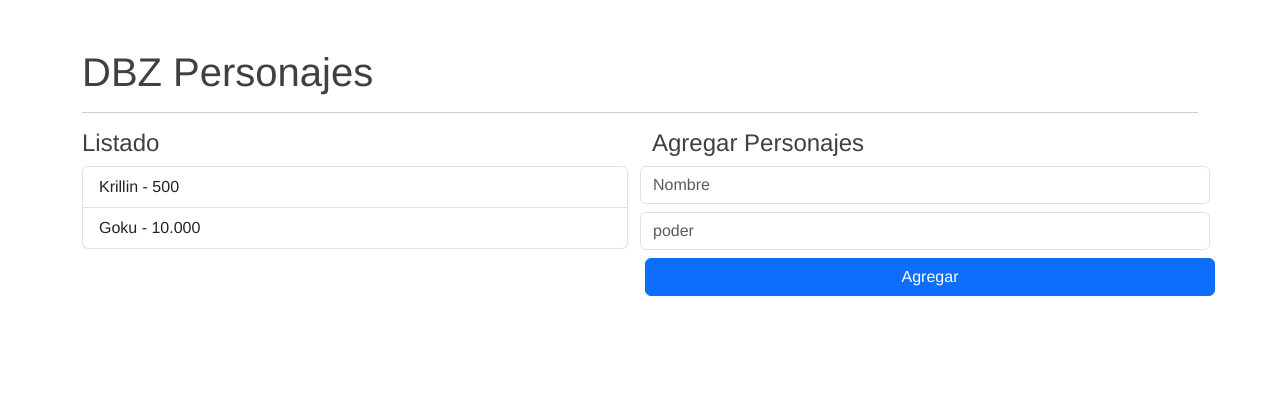
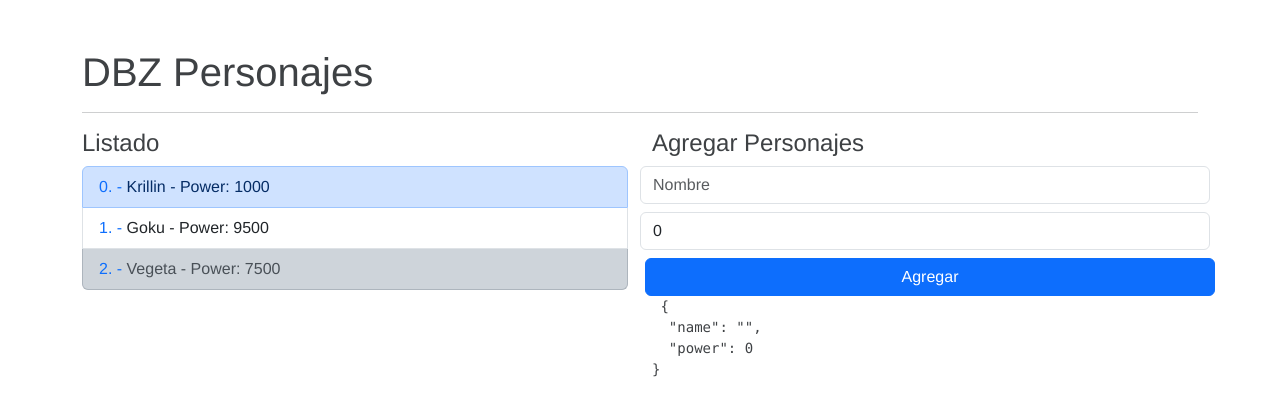
Before and after one commit to Car-Lab312/Curso-Angula, an Angular app: page / in a window 1280 px wide. Shown: the top 416 px of the page. Built offline with nearby package versions, Linux system fonts and the light colour scheme.

Commit message:
respaldo

```diff
--- a/src/app/dbz/components/add-character/add-character.component.html
+++ b/src/app/dbz/components/add-character/add-character.component.html
@@ -1,9 +1,12 @@
 <h4>Agregar Personajes</h4>
 <form class="row">
-    <input type="text" class="form-control mb-2" placeholder="Nombre">
-    <input type="number" class="form-control mb-2" placeholder="poder">
+    <input type="text" [(ngModel)]="character.name" name="name" class="form-control mb-2" placeholder="Nombre">
 
-    <button type="submit" class="btn btn-primary">
+    <input type="number" [(ngModel)]="character.power" name="power" class="form-control mb-2" placeholder="poder">
+
+    <button type="submit" class="btn btn-primary" (click)="emitCharacter()">
         Agregar
     </button>
+
+    <pre> {{ character | json }} </pre>
 </form>
--- a/src/app/dbz/components/add-character/add-character.component.ts
+++ b/src/app/dbz/components/add-character/add-character.component.ts
@@ -1,4 +1,5 @@
 import { Component, OnInit } from '@angular/core';
+import { characters } from '../../interfaces/character.interface';
 
 @Component({
   selector: 'dbz-dd-character',
@@ -7,4 +8,14 @@
 })
 export class AddCharacterComponent {
 
+  public character: characters =
+  {
+    name: '',
+    power: 0
+  }
+
+  emitCharacter():void {
+    console.log(this.character);
+  }
+
 }
--- a/src/app/dbz/components/list/list.component.html
+++ b/src/app/dbz/components/list/list.component.html
@@ -1,5 +1,38 @@
 <h4>Listado</h4>
 <ul class="list-group">
-    <li class="list-group-item">Krillin - 500</li>
-    <li class="list-group-item">Goku - 10.000</li>
+    <!-- <li *ngFor="let character of characterList let i = index"
+        class="list-group-item">
+        <span class="text-primary">{{ i + 1 }}. - </span>
+        <span>{{ character.name }} - </span>
+        <strong>Power: </strong>
+        <span>{{character.power}}</span>
+        <span>Es el primero: {{ i === 0 }}</span>
+        <span>Es el último: {{ i === characterList.length - 1 }}</span>
+    </li> -->
+    <li *ngFor="
+        let character of characterList;
+        let i = index;
+        let isFirst = first;
+        let isLast = last;
+        let isEven =  even;
+        let isOdd =  odd;"
+        class="list-group-item"
+        [ngClass]="{
+            'list-group-item-dark': isLast,
+            'list-group-item-primary': isEven
+        }">
+
+        <span class="text-primary">{{ i }}. - </span>
+        <span>{{ character.name }} - </span>
+        <strong>Power: </strong>
+        <span>{{character.power}}</span>
+        <!-- <p></p>
+        <span>Es el primero: {{ isFirst }}</span>
+        <p></p>
+        <span>Es el último: {{ isLast }}</span> -->
+        <!-- <p></p>
+        <span>Es par: {{ isEven }}</span>
+        <p></p>
+        <span>Es impar: {{ isOdd }}</span> -->
+    </li>
 </ul>
--- a/src/app/dbz/components/list/list.component.ts
+++ b/src/app/dbz/components/list/list.component.ts
@@ -1,4 +1,5 @@
-import { Component, OnInit } from '@angular/core';
+import { Component, Input, OnInit } from '@angular/core';
+import { characters } from '../../interfaces/character.interface';
 
 @Component({
   selector: 'dbz-list',
@@ -7,4 +8,10 @@
 })
 export class ListComponent {
 
+  @Input()
+  public characterList: characters[] = [{
+    name: 'Trunks',
+    power: 10
+  }]
+
 }
--- a/src/app/dbz/dbz.module.ts
+++ b/src/app/dbz/dbz.module.ts
@@ -1,4 +1,5 @@
 import { Component, NgModule } from '@angular/core';
+import { FormsModule } from '@angular/forms';
 import { CommonModule } from '@angular/common';
 import { MainPageComponent } from './pages/main-page.component';
 import { ListComponent } from './components/list/list.component';
@@ -16,7 +17,8 @@
     MainPageComponent
   ],
   imports: [
-    CommonModule
+    CommonModule,
+    FormsModule
   ]
 })
 export class DbzModule { }
--- /dev/null
+++ b/src/app/dbz/interfaces/character.interface.ts
@@ -0,0 +1,5 @@
+
+export interface characters{
+    name: String;
+    power: number;
+}
--- a/src/app/dbz/pages/main-page.component.html
+++ b/src/app/dbz/pages/main-page.component.html
@@ -3,7 +3,7 @@
 
 <div class="row">
     <div class="col">
-        <dbz-list></dbz-list>
+        <dbz-list [characterList]="characters"></dbz-list>
     </div>
     <div class="col">
         <dbz-dd-character></dbz-dd-character>
--- a/src/app/dbz/pages/main-page.component.ts
+++ b/src/app/dbz/pages/main-page.component.ts
@@ -1,4 +1,5 @@
 import { Component } from '@angular/core';
+import { characters } from '../interfaces/character.interface';
 
 @Component({
   selector: 'app-dbz-main-page',
@@ -6,4 +7,14 @@
 })
 export class MainPageComponent {
 
-}
+  public characters: characters[]= [{
+    name: 'Krillin',
+    power: 1000
+  },{
+    name: 'Goku',
+    power: 9500
+  },{
+    name: 'Vegeta',
+    power: 7500
+  }
+]}
```
Also changed, not shown: src/app/dbz/interfaces/interfaces.module.ts (deleted, +0 -12 lines).
